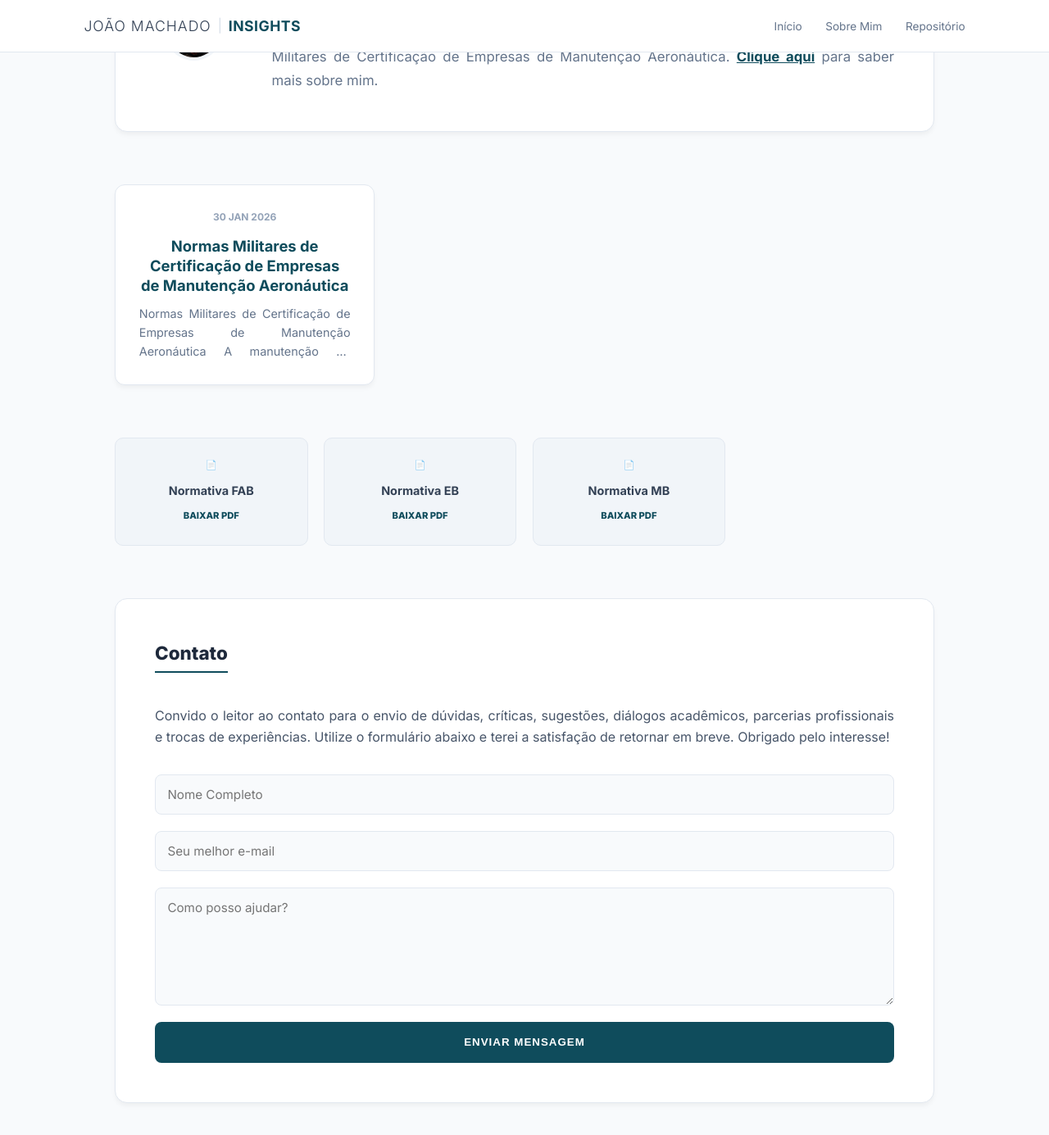
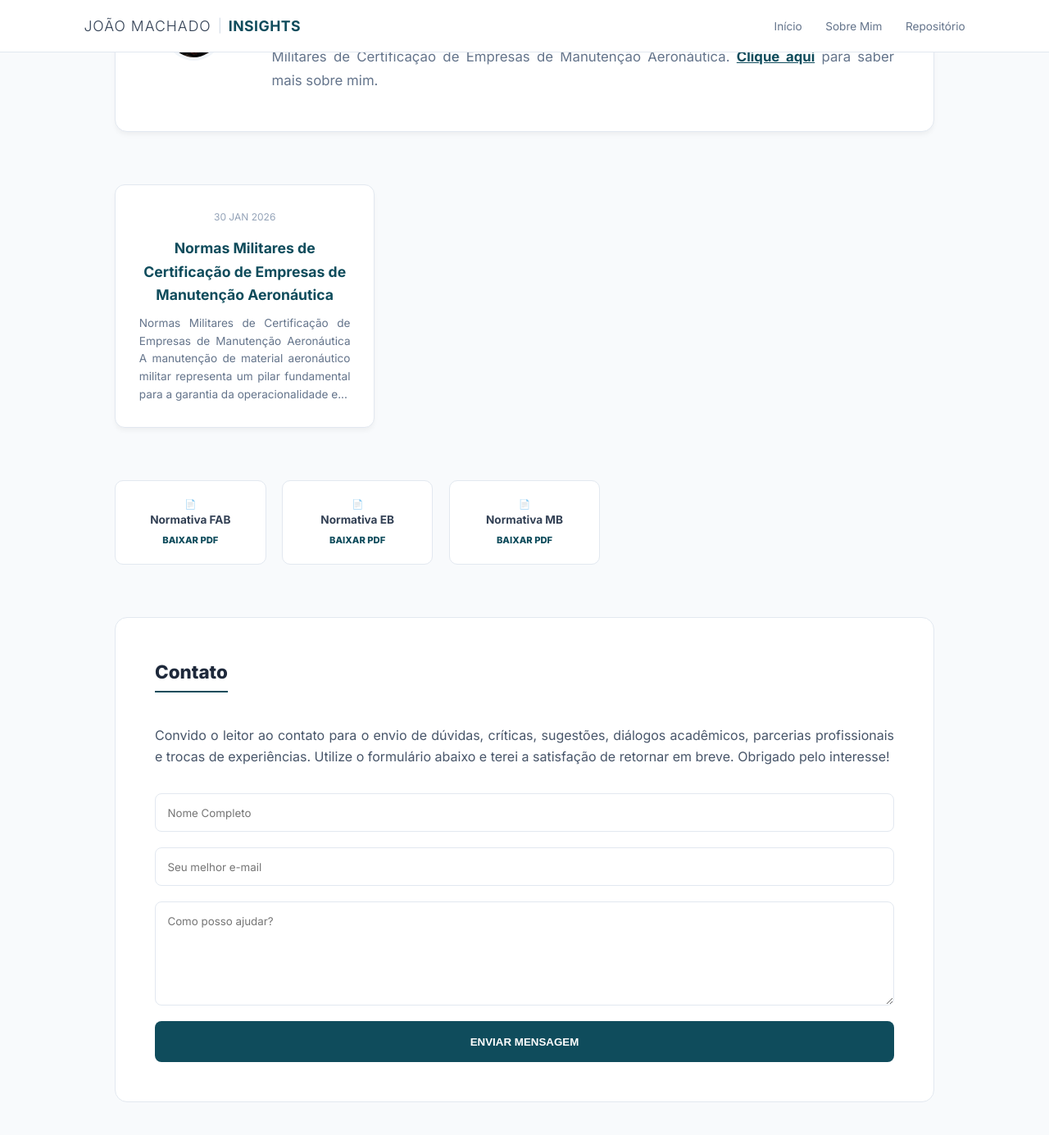
Before and after one commit to joaocfmachado1986/Blog, a Jekyll site: the page built from index.md, in a window 1280 px wide and 1400 px high, scrolled down 256 px. Shown: the top 1385 px of the window at 82% size. Built offline with Jekyll 4.4.1, drawn with Linux system fonts in a browser that asks for light colours.

Commit message:
Update default.html

```diff
--- a/_layouts/default.html
+++ b/_layouts/default.html
@@ -6,7 +6,7 @@
     <title>{{ page.title }} | João Machado</title>
     <link href="https://fonts.googleapis.com/css2?family=Inter:wght@300;400;700;800&display=swap" rel="stylesheet">
     <style>
-        :root { --petroleo: #0f4c5c; --grafite: #334155; --bg: #f8fafc; }
+        :root { --petroleo: #0f4c5c; --carvao: #1e293b; --grafite: #334155; --bg: #f8fafc; }
         body { font-family: 'Inter', sans-serif; background: var(--bg); color: var(--grafite); margin: 0; line-height: 1.6; }
 
         header {
@@ -25,42 +25,38 @@
         .container { max-width: 1000px; margin: 0 auto; padding: 2.5rem 1.5rem; }
         section { margin-bottom: 4rem; }
 
-        /* GRID DE PUBLICAÇÕES COM PREVIA (SNIPPET) */
+        .main-title { font-size: 2.2rem; color: var(--carvao); font-weight: 800; margin: 0; }
+
+        /* GRID DE PUBLICAÇÕES */
         .grid-publicacoes { display: grid; grid-template-columns: repeat(auto-fill, minmax(300px, 1fr)); gap: 1.5rem; }
         .card-pub {
             background: white; padding: 1.8rem; border-radius: 12px;
             box-shadow: 0 4px 6px -1px rgba(0,0,0,0.05); border: 1px solid #e2e8f0;
-            display: flex; flex-direction: column; transition: all 0.3s ease;
+            display: flex; flex-direction: column; transition: 0.3s;
         }
-        .card-pub:hover { transform: translateY(-5px); border-color: var(--petroleo); box-shadow: 0 10px 15px -3px rgba(0,0,0,0.1); }
-        .card-pub a { text-decoration: none; color: var(--petroleo); font-weight: 700; font-size: 1.15rem; margin-bottom: 10px; line-height: 1.3; }
-        .card-date { font-size: 0.75rem; color: #94a3b8; text-transform: uppercase; margin-bottom: 15px; display: block; font-weight: 600; }
-        .card-excerpt { font-size: 0.9rem; color: #64748b; text-align: justify; display: -webkit-box; -webkit-line-clamp: 3; -webkit-box-orient: vertical; overflow: hidden; }
+        .card-pub:hover { transform: translateY(-5px); border-color: var(--petroleo); }
+        .card-pub a { text-decoration: none; color: var(--petroleo); font-weight: 700; font-size: 1.1rem; margin-bottom: 10px; }
+        .card-date { font-size: 0.75rem; color: #94a3b8; text-transform: uppercase; margin-bottom: 15px; display: block; }
+        .card-excerpt { font-size: 0.85rem; color: #64748b; text-align: justify; }
 
-        /* CARDS DE DOWNLOAD (RECURSOS) */
-        .grid-recursos { display: grid; grid-template-columns: repeat(auto-fill, minmax(220px, 1fr)); gap: 1.2rem; }
+        /* GRID DE DOWNLOADS (CARDS MENORES) */
+        .grid-recursos { display: grid; grid-template-columns: repeat(auto-fill, minmax(180px, 1fr)); gap: 1.2rem; }
         .card-download {
-            background: #f1f5f9; padding: 1.5rem; border-radius: 10px; border: 1px solid #e2e8f0;
+            background: white; padding: 1.2rem; border-radius: 10px; border: 1px solid #e2e8f0;
             text-align: center; text-decoration: none; color: var(--petroleo); transition: 0.2s;
+            display: flex; flex-direction: column; justify-content: center; align-items: center;
         }
-        .card-download:hover { background: #e2e8f0; border-color: var(--petroleo); }
-        .icon-pdf { font-size: 1.5rem; margin-bottom: 10px; display: block; }
-        .card-download strong { display: block; font-size: 0.9rem; margin-bottom: 5px; color: var(--grafite); }
+        .card-download:hover { border-color: var(--petroleo); background: #f0fdfa; }
+        .card-download strong { display: block; font-size: 0.85rem; margin-bottom: 5px; color: var(--grafite); }
         .card-download span { font-size: 0.7rem; font-weight: 800; color: var(--petroleo); text-transform: uppercase; }
 
-        /* BOTAO VER TODOS */
-        .btn-ver-todos { display: inline-block; margin-top: 2rem; padding: 0.6rem 1.2rem; border: 1px solid var(--petroleo); color: var(--petroleo); border-radius: 6px; text-decoration: none; font-size: 0.85rem; font-weight: 600; transition: 0.3s; }
-        .btn-ver-todos:hover { background: var(--petroleo); color: white; }
+        /* CONTACTO */
+        .contact-box { background: white; padding: 3rem; border-radius: 15px; border: 1px solid #e2e8f0; }
+        .contact-form { display: grid; gap: 1.2rem; margin-top: 2rem; }
+        .contact-form input, .contact-form textarea { width: 100%; padding: 0.9rem; border: 1px solid #e2e8f0; border-radius: 8px; font-family: inherit; box-sizing: border-box; }
+        .btn-enviar { background: var(--petroleo); color: white; border: none; padding: 1.1rem; border-radius: 8px; cursor: pointer; font-weight: 700; text-transform: uppercase; }
 
-        /* CONTACTO */
-        .contact-box { background: white; padding: 3rem; border-radius: 15px; border: 1px solid #e2e8f0; box-shadow: 0 4px 6px -1px rgba(0,0,0,0.05); }
-        .contact-form { display: grid; gap: 1.2rem; margin-top: 2rem; }
-        .contact-form input, .contact-form textarea { width: 100%; padding: 0.9rem; border: 1px solid #e2e8f0; border-radius: 8px; font-family: inherit; font-size: 0.95rem; box-sizing: border-box; background: #f8fafc; }
-        .btn-enviar { background: var(--petroleo); color: white; border: none; padding: 1.1rem; border-radius: 8px; cursor: pointer; font-weight: 700; text-transform: uppercase; letter-spacing: 1px; transition: 0.3s; }
-        .btn-enviar:hover { background: #0a3a46; transform: scale(1.01); }
-
-        /* RODAPÉ */
-        footer { text-align: center; padding: 4rem 1.5rem; color: #94a3b8; font-size: 0.8rem; border-top: 1px solid #e2e8f0; background: white; }
+        footer { text-align: center; padding: 4rem 1.5rem; color: #94a3b8; font-size: 0.8rem; border-top: 1px solid #e2e8f0; }
     </style>
 </head>
 <body>
```
